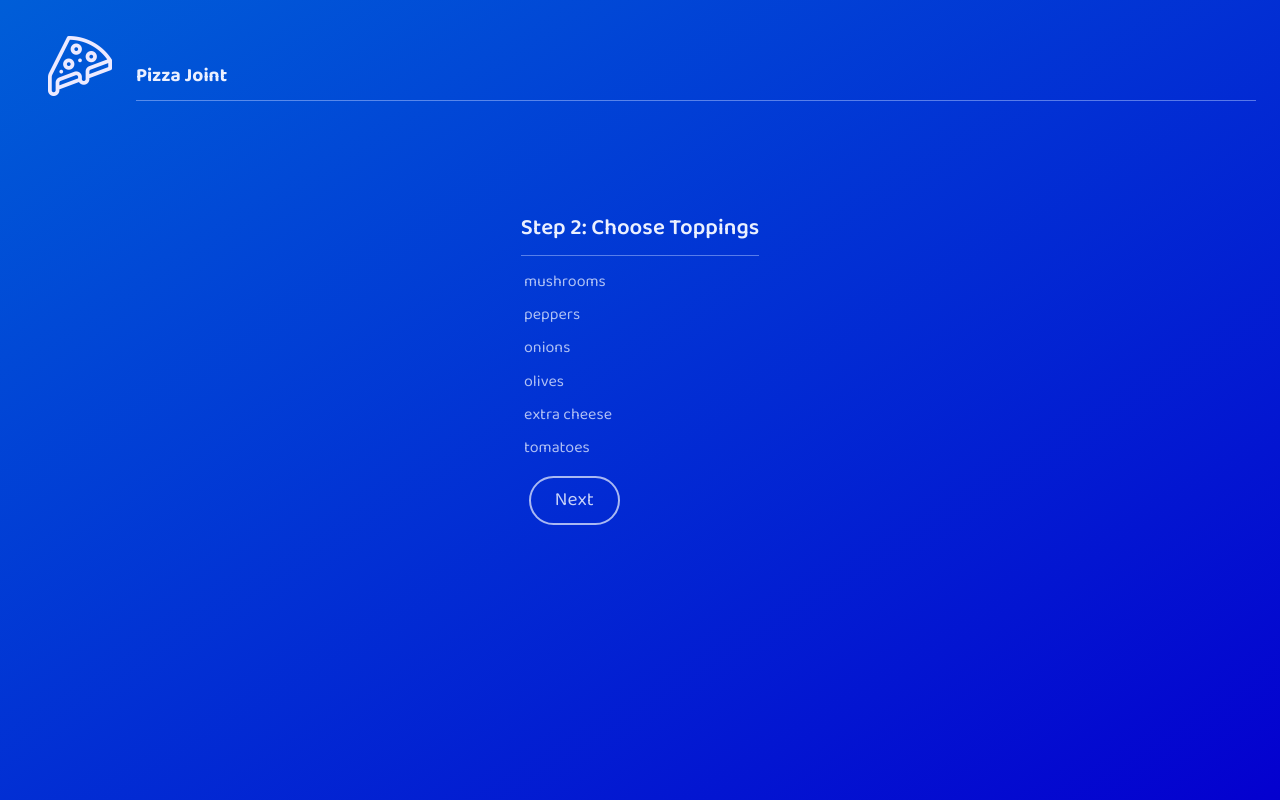
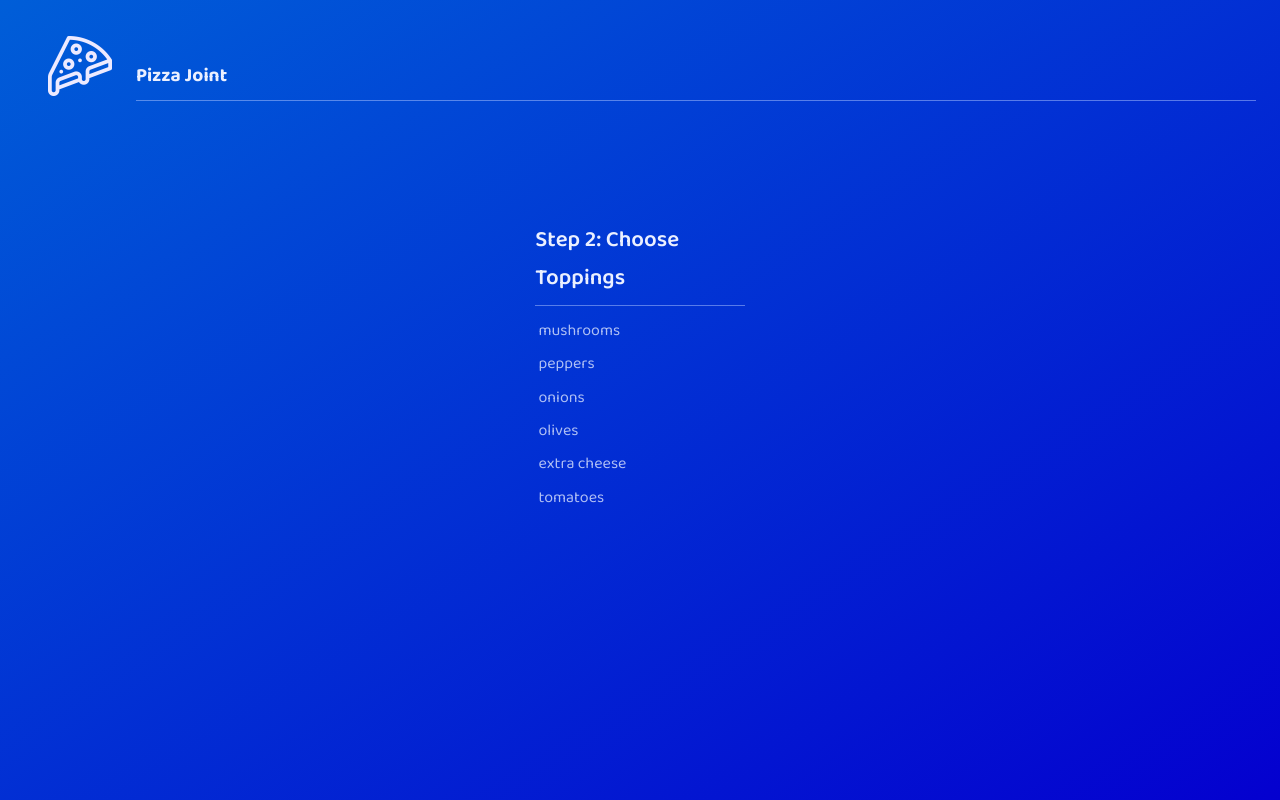
Before and after one commit to StanleyNdunwere/react-animation-refresher, a React (Create React App) app: page /toppings in a window 1280 px wide. Built offline with nearby package versions, Linux system fonts and the light colour scheme.

Commit message:
adding more styles to the components as well as animations

```diff
--- a/package.json
+++ b/package.json
@@ -6,6 +6,7 @@
     "@testing-library/jest-dom": "^5.11.6",
     "@testing-library/react": "^11.2.2",
     "@testing-library/user-event": "^12.5.0",
+    "framer-motion": "^2.9.5",
     "react": "^17.0.1",
     "react-dom": "^17.0.1",
     "react-router-dom": "^5.2.0",
--- a/src/App.css
+++ b/src/App.css
@@ -53,7 +53,6 @@
 .content-container {
   width: 100%;
   height: 100%;
-  display: grid;
-  align-items: center;
-  justify-items: center;
+  /* display: grid; */
+  margin: auto;
 }
--- a/src/App.js
+++ b/src/App.js
@@ -7,6 +7,7 @@ import ToppingsComponent from './components/toppings/toppings.component';
 import OrderComponent from './components/order/order.component';
 import { OrderProvider } from './contexts/order_context/order.context';
 import { useReducer } from 'react';
+import { motion } from 'framer-motion';
 
 function App() {
 
@@ -36,19 +37,34 @@ function App() {
           <div className="logo-text-container">
             <div className="header-image"></div>
             <div className="header-text">
-              <h1><a href="/">Pizza Joint</a></h1>
-              <hr />
+              <motion.h1
+                initial={{ y: -200 }}
+                animate={{ y: -0 }}
+              ><a href="/">Pizza Joint</a></motion.h1>
+              <motion.hr
+                initial={{ y: -200 }} animate={{ y: -0 }}
+              />
             </div>
           </div>
         </header>
-        <div className="content-container">
+        <motion.div
+          className="content-container"
+          initial={{
+            opacity: 0,
+          }}
+          animate={{
+            opacity: 1,
+          }}
+          transition={{
+            delay: 1.5,
+          }}>
           <Switch>
             <Route exact path="/" component={HomeComponent} />
             <Route exact path="/base" component={BaseComponent} />
             <Route exact path="/toppings" component={ToppingsComponent} />
             <Route exact path="/order" component={OrderComponent} />
           </Switch>
-        </div>
+        </motion.div>
       </div>
     </ OrderProvider>
   );
--- a/src/components/base/base.component.css
+++ b/src/components/base/base.component.css
@@ -1,9 +1,18 @@
 @import url("https://fonts.googleapis.com/css2?family=Baloo+Da+2:wght@400;500;600;700;800&display=swap");
 
-.base-content{
+.base-content-container{
+  text-align: center;
+}
+.base-content {
+  margin: auto;
   margin-top: 6rem;
+  text-align: left;
+  max-width: 17%;
+  height: auto;
+  width: auto;
+  min-height: 70%;
+  padding: 0.7rem;
 }
-
 
 .base-option {
   padding: 0.2rem;
--- a/src/components/base/base.component.jsx
+++ b/src/components/base/base.component.jsx
@@ -3,16 +3,17 @@ import ButtonComponent from "../../global/components/button/button.component";
 import imgSrc from "../../assets/images/right-arrow.png";
 import "../base/base.component.css";
 import OrderContext from "../../contexts/order_context/order.context";
+import { motion } from "framer-motion";
 
 export default function BaseComponent(props) {
-  const dispatch = useContext(OrderContext)[1];
+  const [state, dispatch] = useContext(OrderContext);
   const baseOptions = ["Classic", "Thin & Crispy", "Thick Crust"];
 
   const [option, setOption] = useState();
 
   const updateAction = (option, dispatch) => {
-    dispatch({ type: "UPDATE_ACTION", payload: option })
-  }
+    dispatch({ type: "UPDATE_ACTION", payload: option });
+  };
 
   let handleClick = (value, dispatch, updateAction) => {
     setOption(value);
@@ -20,6 +21,7 @@ export default function BaseComponent(props) {
   };
 
   return (
+    <div className = "base-content-container">
       <div className="base-content">
         <h3 className="base-title">Step 1: Choose Your Base</h3>
         <hr />
@@ -28,19 +30,35 @@ export default function BaseComponent(props) {
             <BaseItem
               key={baseOption}
               optionValue={baseOption}
-            clickOption={() => handleClick(baseOption, dispatch, updateAction)}
+              clickOption={() =>
+                handleClick(baseOption, dispatch, updateAction)
+              }
               currentOption={option}
             />
           );
         })}
 
         <br />
+        {state.option != "" ? (
+          <motion.div
+            initial={{
+              x: "-100vw",
+            }}
+            animate={{
+              x: 0,
+            }}
+          >
             <ButtonComponent
               {...props}
               execFunction={null}
               linkTo="/toppings"
               content="Next"
             />
+          </motion.div>
+        ) : (
+          <span></span>
+        )}
+      </div>
     </div>
   );
 }
--- a/src/components/home/home-component.css
+++ b/src/components/home/home-component.css
@@ -1,14 +1,10 @@
 .content {
-  display: grid;
-  align-self: center;
-  justify-self: center;
   min-width: 20%;
   height: auto;
   width: auto;
   min-height: 70%;
   text-align: center;
   padding: 0.7rem;
-  /* background: green; */
   margin-top: 7rem;
 }
 
@@ -17,5 +13,6 @@
   font-family: "Baloo Da 2", cursive;
   font-weight: 500;
   color: rgb(235, 240, 255);
-  margin: 0.5rem;
+  margin: 0 auto;
+  margin-bottom: 2.5rem;
 }
--- a/src/components/home/home.component.jsx
+++ b/src/components/home/home.component.jsx
@@ -1,6 +1,7 @@
 import React from "react";
 import "./home-component.css";
 import ButtonComponent from "../../global/components/button/button.component";
+import { motion } from "framer-motion";
 
 export default function HomeComponent(props) {
   return (
--- a/src/components/order/order.component.css
+++ b/src/components/order/order.component.css
@@ -1,7 +1,7 @@
 @import url("https://fonts.googleapis.com/css2?family=Baloo+Da+2:wght@400;500;600;700;800&display=swap");
 
 .order-content {
-  margin-top: 6rem;
+  margin-top: 7rem;
   text-align: center;
 }
 
--- a/src/components/toppings/toppings.component.jsx
+++ b/src/components/toppings/toppings.component.jsx
@@ -3,20 +3,21 @@ import ButtonComponent from "../../global/components/button/button.component";
 import imgSrc from "../../assets/images/right-arrow.png";
 import "../toppings/toppings.component.css";
 import OrderContext from "../../contexts/order_context/order.context";
+import { motion } from "framer-motion";
 
 export default function ToppingsComponent(props) {
   const [state, dispatch] = useContext(OrderContext);
 
   const updateToppings = (newToppings, dispatch) => {
-    dispatch({ type: "UPDATE_TOPPINGS", payload: newToppings })
-  }
+    dispatch({ type: "UPDATE_TOPPINGS", payload: newToppings });
+  };
 
   let handleClick = (newTopping, updateToppings, oldToppings, dispatch) => {
     if (oldToppings.includes(newTopping)) {
       let newToppingsList = oldToppings.filter((topping) => {
         return topping !== newTopping;
       });
-      updateToppings(newToppingsList, dispatch)
+      updateToppings(newToppingsList, dispatch);
     } else {
       updateToppings([...oldToppings, newTopping], dispatch);
     }
@@ -40,19 +41,33 @@ export default function ToppingsComponent(props) {
           <BaseItem
             key={topping}
             optionValue={topping}
-            clickOption={() => handleClick(topping, updateToppings, state.toppings, dispatch)}
+            clickOption={() =>
+              handleClick(topping, updateToppings, state.toppings, dispatch)
+            }
             toppingsList={state.toppings}
           />
         );
       })}
       <br />
-
+      {state.toppings.length > 0 ? (
+        <motion.div
+          initial={{
+            x: "-100vw",
+          }}
+          animate={{
+            x: 0,
+          }}
+        >
           <ButtonComponent
             {...props}
             execFunction={null}
             linkTo="/order"
             content="Next"
           />
+        </motion.div>
+      ) : (
+        <span></span>
+      )}
     </div>
   );
 }
--- a/src/index.css
+++ b/src/index.css
@@ -1,13 +1,14 @@
+@import url("https://fonts.googleapis.com/css2?family=Baloo+Da+2:wght@400;500;600;700;800&display=swap");
 body {
   margin: 0;
-  font-family: -apple-system, BlinkMacSystemFont, 'Segoe UI', 'Roboto', 'Oxygen',
-    'Ubuntu', 'Cantarell', 'Fira Sans', 'Droid Sans', 'Helvetica Neue',
+  font-family: -apple-system, BlinkMacSystemFont, "Segoe UI", "Roboto", "Oxygen",
+    "Ubuntu", "Cantarell", "Fira Sans", "Droid Sans", "Helvetica Neue",
     sans-serif;
   -webkit-font-smoothing: antialiased;
   -moz-osx-font-smoothing: grayscale;
 }
 
 code {
-  font-family: source-code-pro, Menlo, Monaco, Consolas, 'Courier New',
+  font-family: source-code-pro, Menlo, Monaco, Consolas, "Courier New",
     monospace;
 }
```
Also changed, not shown: 2 other files (tests, documents, lock files or other folders). Lines whose indentation alone changed are shown as unchanged.
